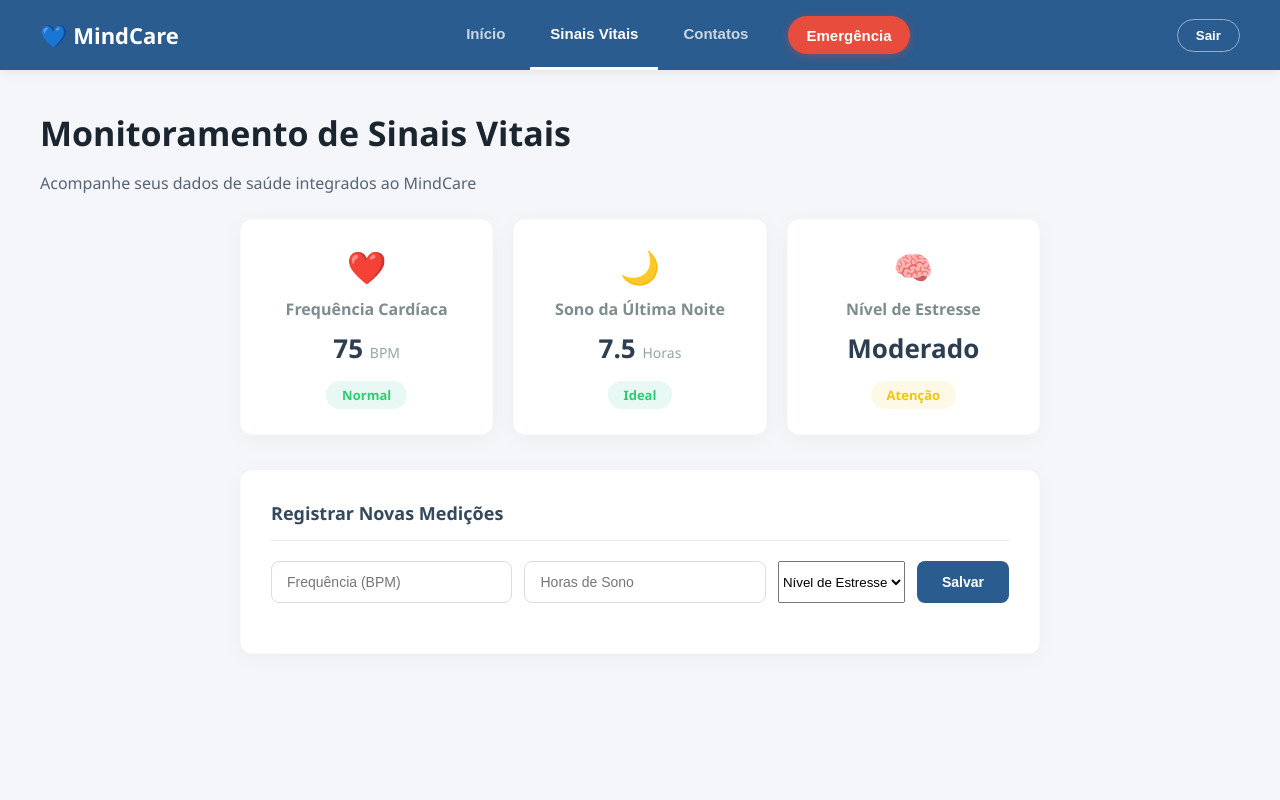
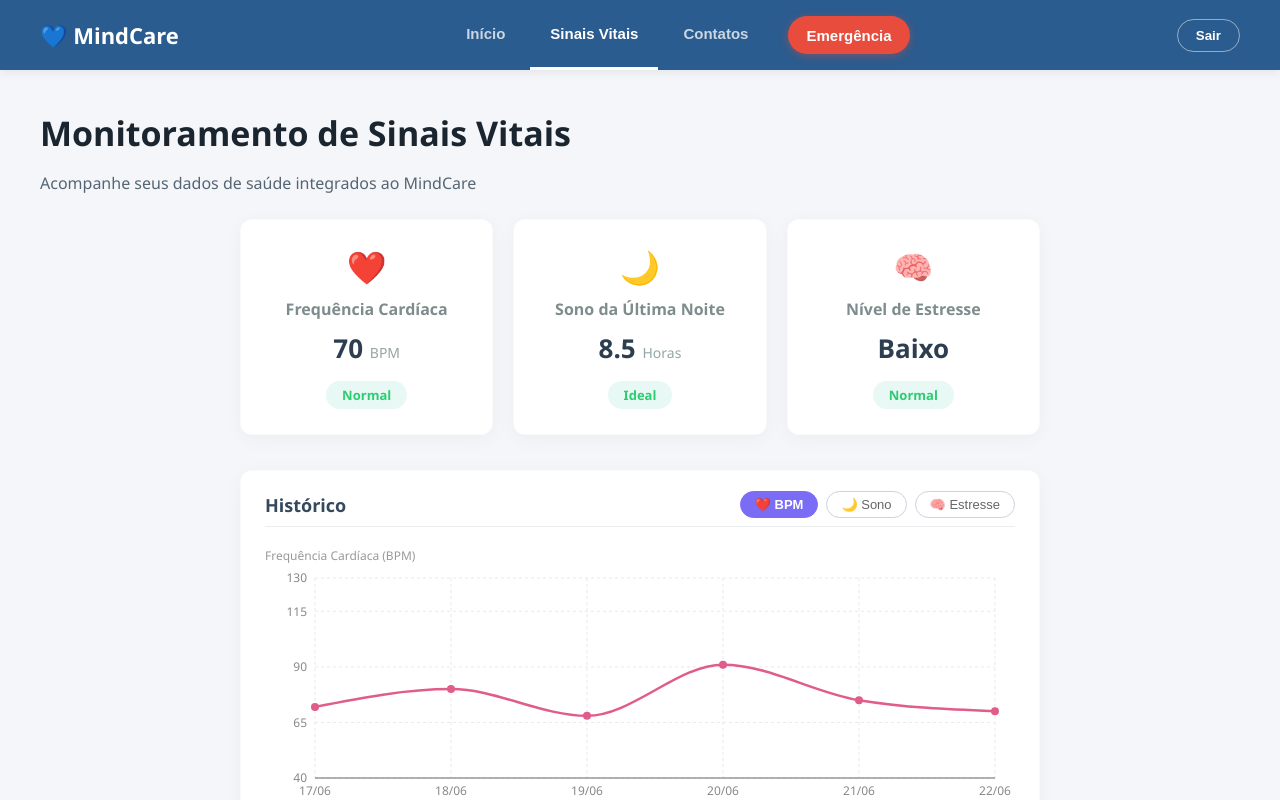
Before and after one commit to enzoLeal123/Projeto-SafeHome, a React (Vite) app: page /home in a window 1280 px wide. Both pictures are taken after a click on the button "Sinais Vitais". Shown: the top 800 px of the page. Built offline with nearby package versions, Linux system fonts and the light colour scheme.

Commit message:
Atualizações Sinais Vitais

```diff
--- a/src/Components/SinaisVitais/SinaisVitais.css
+++ b/src/Components/SinaisVitais/SinaisVitais.css
@@ -79,3 +79,88 @@
   background-color: #fce4e4;
   color: #e74c3c;
 }
+
+/* ── Adicione estas classes ao seu SinaisVitais.css existente ── */
+
+/* Container do gráfico */
+.grafico-container {
+  padding: 20px 24px 24px;
+}
+
+.grafico-cabecalho {
+  display: flex;
+  align-items: center;
+  justify-content: space-between;
+  flex-wrap: wrap;
+  gap: 10px;
+}
+
+.grafico-cabecalho h3 {
+  margin: 0;
+}
+
+/* Abas BPM / Sono / Estresse */
+.grafico-abas {
+  display: flex;
+  gap: 8px;
+}
+
+.aba-grafico {
+  padding: 5px 14px;
+  border-radius: 20px;
+  border: 1.5px solid #d0d0e0;
+  background: transparent;
+  color: #666;
+  font-size: 13px;
+  cursor: pointer;
+  transition: all 0.2s;
+}
+
+.aba-grafico:hover {
+  border-color: #7b6cf6;
+  color: #7b6cf6;
+}
+
+.aba-grafico.ativa {
+  background: #7b6cf6;
+  border-color: #7b6cf6;
+  color: #fff;
+  font-weight: 600;
+}
+
+/* Legenda acima do gráfico */
+.grafico-legenda-label {
+  font-size: 12px;
+  color: #999;
+  margin: 8px 0 4px;
+}
+
+/* Tooltip customizado */
+.tooltip-customizado {
+  background: #fff;
+  border: 1px solid #e0e0ec;
+  border-radius: 10px;
+  padding: 10px 14px;
+  font-size: 13px;
+  box-shadow: 0 4px 16px rgba(0,0,0,0.08);
+}
+
+.tooltip-label {
+  font-weight: 700;
+  margin-bottom: 4px;
+  color: #444;
+}
+
+/* Mensagem de sucesso ao salvar */
+.msg-sucesso {
+  margin-top: 12px;
+  color: #3aaa6e;
+  font-size: 14px;
+  font-weight: 500;
+  animation: fadeIn 0.3s ease;
+}
+
+@keyframes fadeIn {
+  from { opacity: 0; transform: translateY(-4px); }
+  to   { opacity: 1; transform: translateY(0); }
+}
--- a/src/Components/SinaisVitais/SinaisVitais.jsx
+++ b/src/Components/SinaisVitais/SinaisVitais.jsx
@@ -1,17 +1,23 @@
-import React, { useState } from 'react';
+import React, { useState, useEffect } from 'react';
+import {
+  LineChart, Line, XAxis, YAxis, CartesianGrid,
+  Tooltip, ResponsiveContainer, Legend
+} from 'recharts';
 import './SinaisVitais.css';
 
-const SinaisVitais = () => {
+const STORAGE_KEY = 'sinais_vitais_historico';
 
-  const [bpm, setBpm] = useState('75');
-  const [sono, setSono] = useState('7.5');
-  const [estresse, setEstresse] = useState('Moderado');
+const dadosIniciais = [
+  { data: '17/06', bpm: 72, sono: 7.0, estresse: 2 },
+  { data: '18/06', bpm: 80, sono: 6.5, estresse: 3 },
+  { data: '19/06', bpm: 68, sono: 8.0, estresse: 1 },
+  { data: '20/06', bpm: 91, sono: 5.5, estresse: 3 },
+  { data: '21/06', bpm: 75, sono: 7.5, estresse: 2 },
+  { data: '22/06', bpm: 70, sono: 8.5, estresse: 1 },
+];
 
-
-  const [novoBpm, setNovoBpm] = useState('');
-  const [novoSono, setNovoSono] = useState('');
-  const [novoEstresse, setNovoEstresse] = useState('');
-
+const nivelEstresseParaNum = { Baixo: 1, Moderado: 2, Alto: 3 };
+const numParaNivelEstresse = { 1: 'Baixo', 2: 'Moderado', 3: 'Alto' };
 
 const obterStatusBpm = (valor) => {
   const num = Number(valor);
@@ -27,48 +33,105 @@ const SinaisVitais = () => {
   return { texto: 'Ideal', classe: 'bom' };
 };
 
-
 const obterStatusEstresse = (valor) => {
-    if (valor.includes('Alto')) {
-      return { texto: 'Perigo', classe: 'perigo' };
-    }
-    if (valor.includes('Moderado')) {
-      return { texto: 'Atenção', classe: 'alerta' };
-    }
+  if (valor === 'Alto') return { texto: 'Perigo', classe: 'perigo' };
+  if (valor === 'Moderado') return { texto: 'Atenção', classe: 'alerta' };
   return { texto: 'Normal', classe: 'bom' };
 };
 
+const TooltipEstresse = ({ active, payload, label }) => {
+  if (active && payload && payload.length) {
+    return (
+      <div className="tooltip-customizado">
+        <p className="tooltip-label">{label}</p>
+        {payload.map((entry) => (
+          <p key={entry.name} style={{ color: entry.color }}>
+            {entry.name === 'estresse'
+              ? `Estresse: ${numParaNivelEstresse[entry.value] || entry.value}`
+              : `${entry.name === 'bpm' ? 'BPM' : 'Sono (h)'}: ${entry.value}`}
+          </p>
+        ))}
+      </div>
+    );
+  }
+  return null;
+};
+
+const SinaisVitais = () => {
+  const [historico, setHistorico] = useState(() => {
+    const salvo = localStorage.getItem(STORAGE_KEY);
+    return salvo ? JSON.parse(salvo) : dadosIniciais;
+  });
+
+  const ultimo = historico[historico.length - 1] || {};
+  const [bpm, setBpm] = useState(String(ultimo.bpm || 75));
+  const [sono, setSono] = useState(String(ultimo.sono || 7.5));
+  const [estresse, setEstresse] = useState(numParaNivelEstresse[ultimo.estresse] || 'Moderado');
+
+  const [novoBpm, setNovoBpm] = useState('');
+  const [novoSono, setNovoSono] = useState('');
+  const [novoEstresse, setNovoEstresse] = useState('');
+  const [graficoCampo, setGraficoCampo] = useState('bpm');
+  const [salvouAgora, setSalvouAgora] = useState(false);
+
+  useEffect(() => {
+    localStorage.setItem(STORAGE_KEY, JSON.stringify(historico));
+  }, [historico]);
+
   const salvarMedicoes = (evento) => {
     evento.preventDefault();
+
+    const bpmFinal = novoBpm || bpm;
+    const sonoFinal = novoSono || sono;
+    const estresseFinal = novoEstresse || estresse;
 
     if (novoBpm) setBpm(novoBpm);
     if (novoSono) setSono(novoSono);
     if (novoEstresse) setEstresse(novoEstresse);
 
+    const agora = new Date();
+    const dataFormatada = `${String(agora.getDate()).padStart(2, '0')}/${String(agora.getMonth() + 1).padStart(2, '0')}`;
+
+    const novoRegistro = {
+      data: dataFormatada,
+      bpm: Number(bpmFinal),
+      sono: Number(sonoFinal),
+      estresse: nivelEstresseParaNum[estresseFinal] || 2,
+    };
+
+    setHistorico((h) => [...h.slice(-29), novoRegistro]);
     setNovoBpm('');
     setNovoSono('');
     setNovoEstresse('');
+    setSalvouAgora(true);
+    setTimeout(() => setSalvouAgora(false), 2500);
   };
-
 
   const statusBpm = obterStatusBpm(bpm);
   const statusSono = obterStatusSono(sono);
   const statusEstresse = obterStatusEstresse(estresse);
 
+  const configGrafico = {
+    bpm: { cor: '#e05c8a', label: 'Frequência Cardíaca (BPM)', dominio: [40, 130] },
+    sono: { cor: '#6a8fd8', label: 'Sono (Horas)', dominio: [0, 12] },
+    estresse: { cor: '#f0a04a', label: 'Estresse (1=Baixo, 2=Mod., 3=Alto)', dominio: [0, 4] },
+  };
+
+  const cfg = configGrafico[graficoCampo];
+
   return (
     <div className="painel-sinais">
-      <h2 className="titulo-destacado"> Monitoramento de Sinais Vitais</h2>
+      <h2 className="titulo-destacado">Monitoramento de Sinais Vitais</h2>
       <p className="subtitulo-destacado">Acompanhe seus dados de saúde integrados ao MindCare</p>
 
+      {/* Cards de status atual */}
       <div className="cards-container">
-
         <div className="card-sinal">
           <div className="icone-sinal">❤️</div>
           <h3>Frequência Cardíaca</h3>
           <p className="valor-sinal">{bpm} <span>BPM</span></p>
           <span className={`status-sinal ${statusBpm.classe}`}>{statusBpm.texto}</span>
         </div>
-
 
         <div className="card-sinal">
           <div className="icone-sinal">🌙</div>
@@ -77,7 +140,6 @@ const SinaisVitais = () => {
           <span className={`status-sinal ${statusSono.classe}`}>{statusSono.texto}</span>
         </div>
 
-        {/* Card Estresse */}
         <div className="card-sinal">
           <div className="icone-sinal">🧠</div>
           <h3>Nível de Estresse</h3>
@@ -86,7 +148,64 @@ const SinaisVitais = () => {
         </div>
       </div>
 
-      <div className="caixa-agenda" style={{ marginTop: '30px' }}>
+      {/* Gráfico de histórico */}
+      <div className="caixa-agenda grafico-container" style={{ marginTop: '30px' }}>
+        <div className="grafico-cabecalho">
+          <h3>Histórico</h3>
+          <div className="grafico-abas">
+            {[
+              { key: 'bpm', label: '❤️ BPM' },
+              { key: 'sono', label: '🌙 Sono' },
+              { key: 'estresse', label: '🧠 Estresse' },
+            ].map(({ key, label }) => (
+              <button
+                key={key}
+                className={`aba-grafico ${graficoCampo === key ? 'ativa' : ''}`}
+                onClick={() => setGraficoCampo(key)}
+                type="button"
+              >
+                {label}
+              </button>
+            ))}
+          </div>
+        </div>
+        <hr />
+
+        <p className="grafico-legenda-label">{cfg.label}</p>
+
+        <ResponsiveContainer width="100%" height={240}>
+          <LineChart data={historico} margin={{ top: 10, right: 20, left: -10, bottom: 0 }}>
+            <CartesianGrid strokeDasharray="3 3" stroke="#e8e8f0" />
+            <XAxis
+              dataKey="data"
+              tick={{ fontSize: 12, fill: '#888' }}
+              tickLine={false}
+            />
+            <YAxis
+              domain={cfg.dominio}
+              tick={{ fontSize: 12, fill: '#888' }}
+              tickLine={false}
+              axisLine={false}
+              tickFormatter={graficoCampo === 'estresse'
+                ? (v) => numParaNivelEstresse[v] || v
+                : undefined}
+            />
+            <Tooltip content={<TooltipEstresse />} />
+            <Line
+              type="monotone"
+              dataKey={graficoCampo}
+              stroke={cfg.cor}
+              strokeWidth={2.5}
+              dot={{ r: 4, fill: cfg.cor, strokeWidth: 0 }}
+              activeDot={{ r: 6 }}
+              name={graficoCampo}
+            />
+          </LineChart>
+        </ResponsiveContainer>
+      </div>
+
+      {/* Formulário de nova medição */}
+      <div className="caixa-agenda" style={{ marginTop: '24px' }}>
         <h3>Registrar Novas Medições</h3>
         <hr />
         <form onSubmit={salvarMedicoes} className="form-adicionar">
@@ -111,6 +230,9 @@ const SinaisVitais = () => {
           </select>
           <button type="submit">Salvar</button>
         </form>
+        {salvouAgora && (
+          <p className="msg-sucesso">✅ Medição salva e adicionada ao gráfico!</p>
+        )}
       </div>
     </div>
   );
```
Lines whose indentation alone changed are shown as unchanged.
